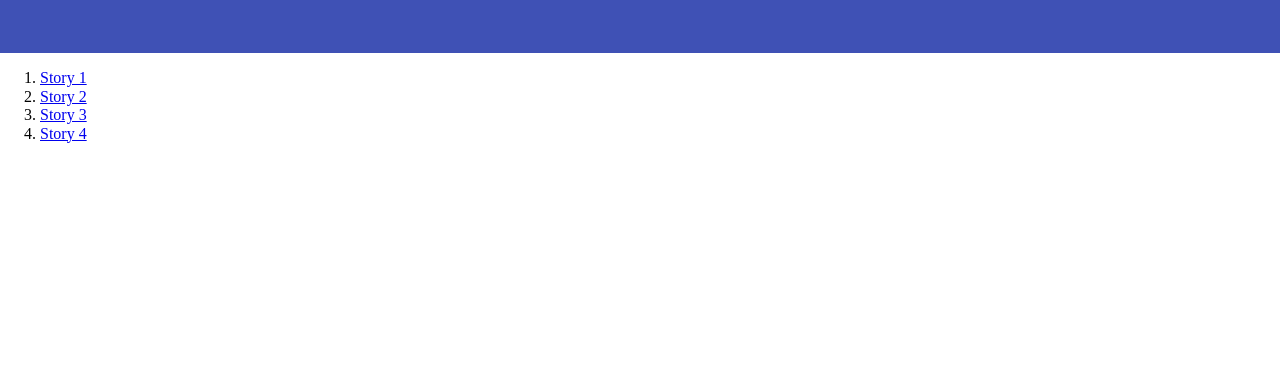
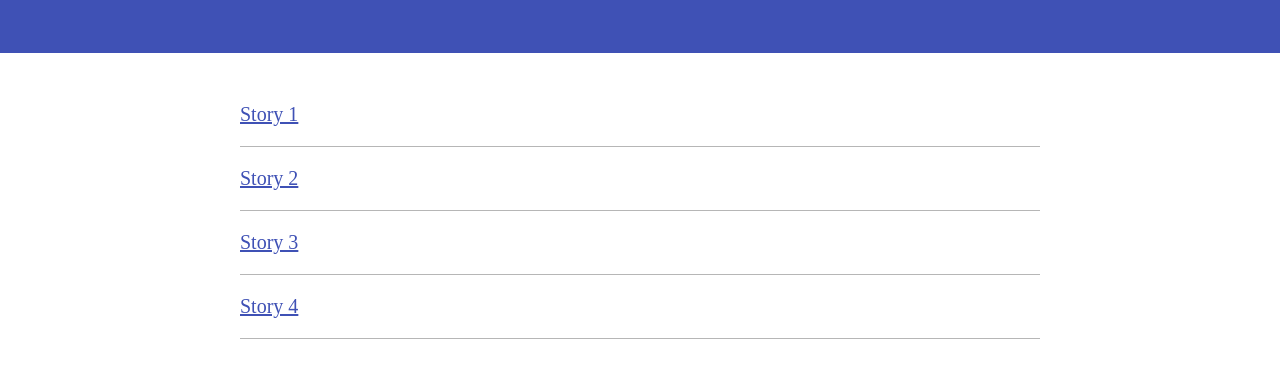
Before and after one commit to jpquantrill/FrontEndNewsScreencast, a plain HTML site: page index.html in a window 1280 px wide. Shown: the part 100-478 px from the top of the page. Drawn offline with Linux system fonts and the light colour scheme.

Commit message:
End of Stage 1

```diff
--- a/index.html
+++ b/index.html
@@ -8,23 +8,27 @@
   </head>
   <body>
     <header class='hero'>
+      <div class='container'>
         <p class='logo'>Front-End News</p>
+      </div>
     </header>
-    <main>
-      <ol>
-        <li>
-          <a href="#">Story 1</a>
+    <main class='content'>
+      <div class='container'>
+        <ol class='news'>
+          <li class='news-item'>
+            <a class='news-link' href='#'>Story 1</a>
           </li>
-        <li>
-          <a href="#">Story 2</a>
+          <li class='news-item'>
+            <a class='news-link' href='#'>Story 2</a>
           </li>
-        <li>
-          <a href="#">Story 3</a>
+          <li class='news-item'>
+            <a class='news-link' href='#'>Story 3</a>
           </li>
-        <li>
-          <a href="#">Story 4</a>
+          <li class='news-item'>
+            <a class='news-link' href='#'>Story 4</a>
           </li>
         </ol>
+      </div>
     </main>
   </body>
 </html>
--- a/main.css
+++ b/main.css
@@ -2,7 +2,7 @@
 *
 * Front-End News Stylesheet
 *
-* Indigo          : #3f5lb5
+* Indigo          : #3f51b5
 * Indigo (dark)   : #303f9f
 * Light blue      : #c5cae9
 * White           : #fff
@@ -26,7 +26,9 @@ h1, h2, h3, h4, h5, h6 {
 }
 
 ol {
-
+  margin: 0;
+  padding: 0;
+  list-style-type: none;
 }
 
 li {
@@ -48,12 +50,13 @@ a {
 .hero {
   background-color: #3f51b5;
   color: #fff;
+  margin-bottom: 50px;
   padding: 20px 0;
   text-align: center;
 }
 
 /*-----------------------------
-* Hero
+* Logo
 -----------------------------*/
 
 .logo {
@@ -61,3 +64,28 @@ a {
   font-weight: bold;
   text-transform: uppercase;
 }
+
+/*-----------------------------
+* News
+-----------------------------*/
+
+.news-item {
+  border-bottom: 1px solid #b6b6b6;
+  margin-bottom: 20px;
+  padding-bottom: 20px;
+}
+
+.news-link {
+  color: #3f51b5;
+  font-size: 20px;
+
+}
+
+/*-----------------------------
+* Container
+-----------------------------*/
+
+.content {
+  margin: 0 auto;
+  max-width: 800px;
+}
```
Lines whose indentation alone changed are shown as unchanged.
